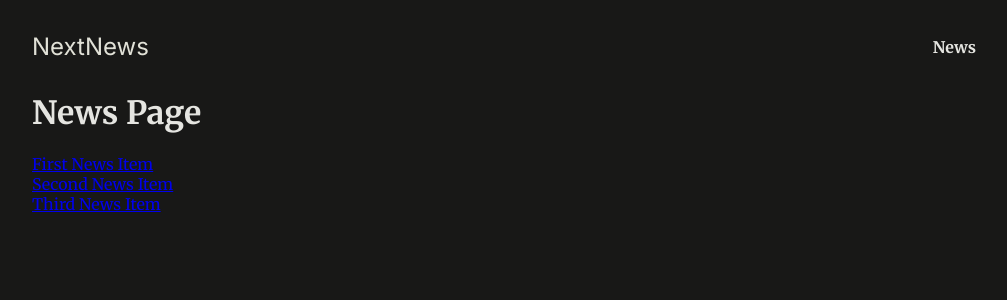
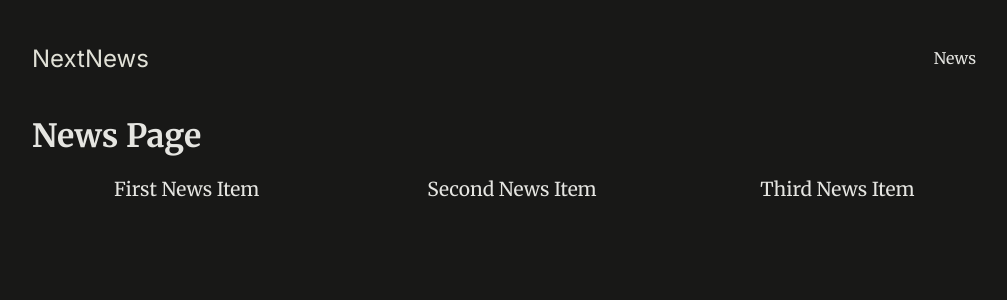
Before and after one commit to alainiranzi/Next.js-for-Routing-And-Page-Rendiring, a Next.js app: page /news in a window 1280 px wide. Shown: the top 300 px of the page, without its empty margins (128-1135 px from the left). Built offline with nearby package versions, Linux system fonts and the light colour scheme.

Commit message:
styles links in news using globals.css

```diff
--- a/app/globals.css
+++ b/app/globals.css
@@ -16,7 +16,7 @@ body {
 
 ul {
   list-style: none;
-  margin: 0;
+  margin: 1rem 0;
   padding: 0;
 }
 
@@ -45,7 +45,7 @@ ul {
   text-decoration: none;
 }
 
-#main-header ul {
+.main-header ul {
   display: flex;
   gap: 2rem;
   font-weight: bold;
--- a/app/news/page.js
+++ b/app/news/page.js
@@ -1,10 +1,11 @@
+import '../globals.css';
 import Link from "next/link";
 
 export default function NewsPage() {
 return (
 <>
 <h1>News Page</h1>
-<ul>
+<ul className="news-list">
     <li>
         <Link href="/news/first-news">First News Item</Link>
     </li>
```
